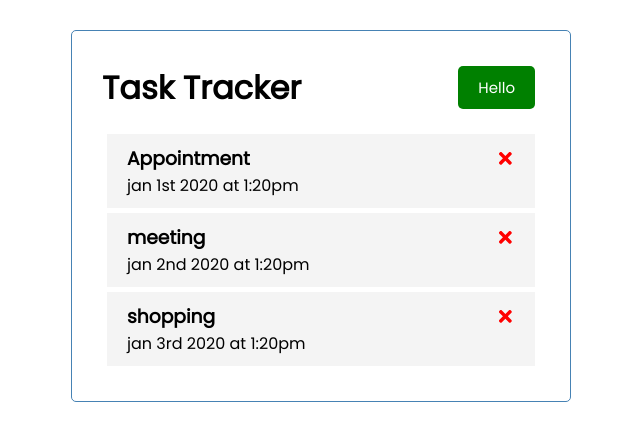
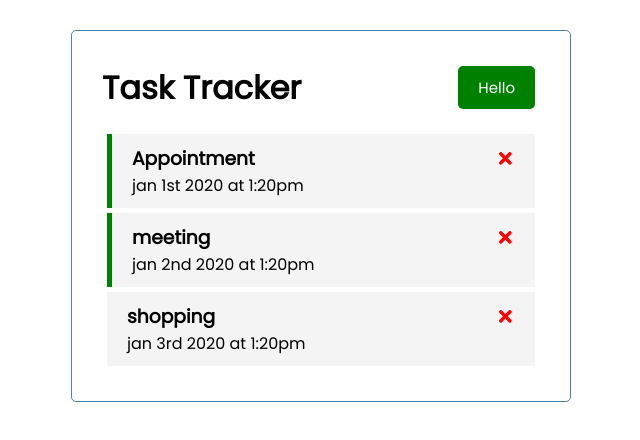
Before and after one commit to guru127/Task-Tracker-React-App, a React (Create React App) app: page / in a window 1280 px wide. Shown: the top 440 px of the page, without its empty margins (319-959 px from the left). Built offline with nearby package versions, Linux system fonts and the light colour scheme.

Commit message:
toggle is enabled for tasks

```diff
--- a/src/App.js
+++ b/src/App.js
@@ -1,5 +1,6 @@
 import { useState } from 'react'
 import Header from "./component/Header";
+import Task from './component/Task';
 import Tasks from "./component/Tasks";
 
 
@@ -29,11 +30,19 @@
 const deleteTask = (id) =>{
  setTasks(tasks.filter((task) => task.id!==id))
 }
+//toggle reminder
+ const toggleReminder = (id) =>{
+   setTasks(
+     tasks.map((task) => task.id === id
+    ? {...task, reminder : !task.reminder} : task)
+   )
+ }
+
   return (
     <div className="container">
      <Header />
-     {tasks.length>0? <Tasks tasks={tasks}
-      onDelete = {deleteTask}/>:'No Tasks To Show'}
+     {tasks.length>0? (<Tasks tasks={tasks} onDelete = {deleteTask}
+     onToggle={toggleReminder} />):('No Tasks To Show')}
     </div>
   )
 }
--- a/src/component/Task.js
+++ b/src/component/Task.js
@@ -1,8 +1,9 @@
 import { FaTimes } from 'react-icons/fa'
 
-const Task = ({task, onDelete}) => {
+const Task = ({task, onDelete, onToggle}) => {
     return (
-        <div className='task'>
+        <div className={`task ${ task.reminder ? 'reminder': ''}` }
+        onDoubleClick={() => onToggle(task.id)} >
          <h3>{task.text}
          <FaTimes style={{ color: 'red', cursor: 'pointer'}}
          onClick={() => onDelete(task.id)}/></h3>
--- a/src/component/Tasks.js
+++ b/src/component/Tasks.js
@@ -1,12 +1,14 @@
 import Task from "./Task"
 
-const Tasks = ({tasks, onDelete}) => {
+const Tasks = ({tasks, onDelete, onToggle}) => {
 
     return (
        // setTasks([...tasks, { }])
         <>
           {tasks.map((task) => (
-           <Task key = {task.id} task={task} onDelete={onDelete}/>
+           <Task key = {task.id} task={task}
+           onDelete={onDelete}
+           onToggle={onToggle}  />
           ))}
         </>
     )
```
